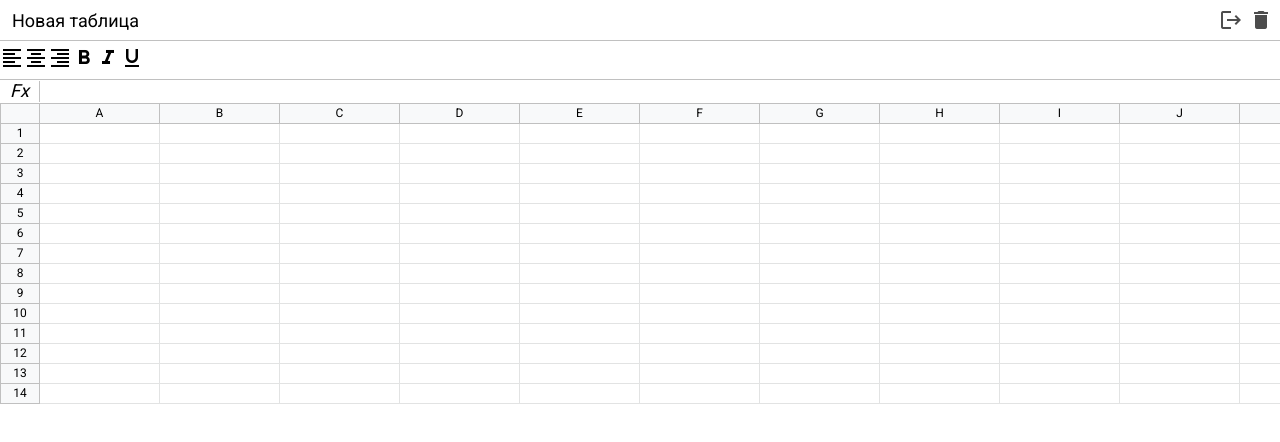
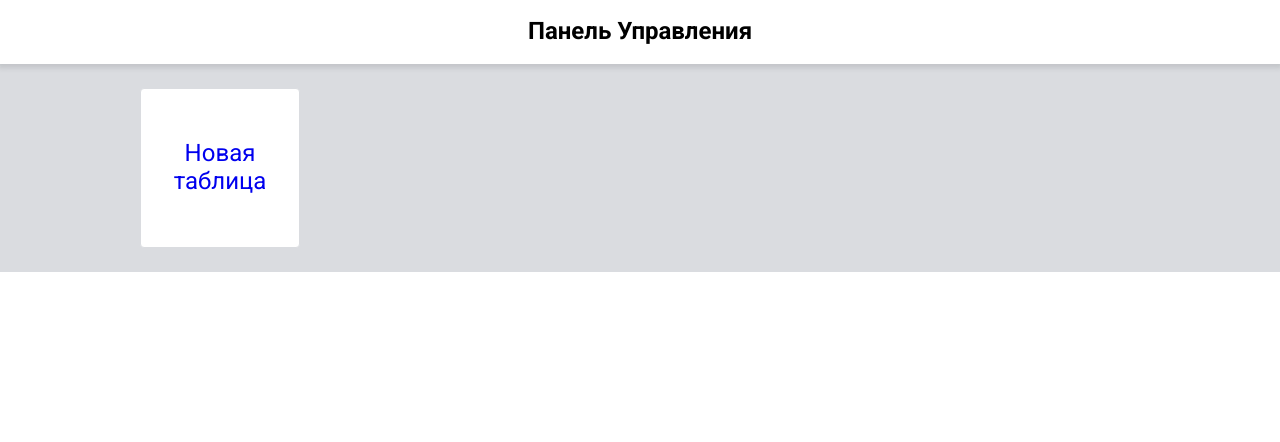
Before and after one commit to Saveliy199757/pet-app-excel-react, a React (Create React App) app: page / in a window 1280 px wide. Shown: the top 442 px of the page. Built offline with nearby package versions, Linux system fonts and the light colour scheme.

Commit message:
add routes createTable and ExcelTable, add pages for routes, code reviwe

```diff
--- a/package.json
+++ b/package.json
@@ -13,6 +13,7 @@
     "normalize.css": "^8.0.1",
     "react": "^18.2.0",
     "react-dom": "^18.2.0",
+    "react-router-dom": "^6.0.0-beta.0",
     "react-scripts": "5.0.1",
     "typescript": "^4.9.4",
     "web-vitals": "^2.1.4"
--- a/src/App.tsx
+++ b/src/App.tsx
@@ -1,18 +1,16 @@
 import React from 'react';
 import './scss/index.scss'
-import Table from "./components/Table";
-import Formula from "./components/Formula";
-import Header from "./components/Header";
-import Toolbar from "./components/Toolbar";
+import {Route, Routes} from "react-router";
+import {CREATE_TABLE, TABLE} from "./urls";
+import CreateTable from "./pages/CreateTable";
+import ExcelTable from "./pages/ExcelTable";
 
 function App() {
   return (
-    <div>
-      <Header />
-      <Toolbar />
-      <Formula />
-      <Table/>
-    </div>
+      <Routes>
+          <Route path={CREATE_TABLE} element={<CreateTable />} />
+          <Route path={TABLE} element={<ExcelTable />} />
+      </Routes>
   );
 }
 
--- a/src/components/Table/Table.tsx
+++ b/src/components/Table/Table.tsx
@@ -18,6 +18,7 @@ const Table = ({ rowsCount = defaultRowsCount }: IProps) => {
         .fill('')
         .map(toChar)
     const rows = new Array(rowsCount - 1).fill('')
+    const cell = new Array(colsCount).fill('')
     return (
         <div className="excel__table">
             <Row height={DEFAULT_HEIGHT_ROW}>
@@ -27,10 +28,8 @@ const Table = ({ rowsCount = defaultRowsCount }: IProps) => {
             </Row>
                 {
                     rows.map((row, index) => {
-                        const cell = new Array(colsCount)
-                            .fill('')
-                            .map(() => <Cell>{row}</Cell> )
-                        return <Row number={index + 1} height={DEFAULT_HEIGHT_ROW}>{cell}</Row>
+                        const cellResult = cell.map(() => <Cell>{row}</Cell> )
+                        return <Row number={index + 1} height={DEFAULT_HEIGHT_ROW}>{cellResult}</Row>
                     })
                 }
         </div>
--- a/src/components/Table/components/Row/Row.tsx
+++ b/src/components/Table/components/Row/Row.tsx
@@ -1,4 +1,5 @@
 import React from 'react';
+import RowResizer from "./RowResizer";
 
 interface IProps {
     children: React.ReactNode,
@@ -11,7 +12,7 @@ const Row = ({ children, number, height  }: IProps) => {
         <div className="row" data-type="resizeble" data-key={number} style={{ height: height }}>
             <div className="row-info unselectable">
                 {number ? number : ""}
-                {number ? <div className="row-resize" data-resize="row"></div> : ""}
+                {number ? <RowResizer /> : ""}
             </div>
             <div className="row-data">{children}</div>
         </div>
--- /dev/null
+++ b/src/components/Table/components/Row/RowResizer.tsx
@@ -0,0 +1,18 @@
+import React, {useState} from "react";
+import {DEFAULT_ROW_INFO_WIDTH} from "../../../../constans/table.constans";
+
+const RowResizer = () => {
+    const [width, setWidth] = useState<number | string>()
+    return (
+        <div
+            className="row-resize"
+            data-resize="row"
+            style={{width: width + "px"}}
+            onMouseDown={() => setWidth(5000) }
+            onMouseUp={() => setWidth(DEFAULT_ROW_INFO_WIDTH - 1)}
+        >
+        </div>
+    );
+};
+
+export default RowResizer;
--- a/src/constans/table.constans.ts
+++ b/src/constans/table.constans.ts
@@ -12,3 +12,4 @@ export const CODE = {
 export const defaultRowsCount: number = 15
 export const DEFAULT_WIDTH_CELL: number = 120
 export const DEFAULT_HEIGHT_ROW: number = 20
+export const DEFAULT_ROW_INFO_WIDTH: number = 40
--- a/src/index.tsx
+++ b/src/index.tsx
@@ -1,12 +1,15 @@
 import React from 'react';
 import ReactDOM from 'react-dom/client';
-import App from './App';
+import App from "./App";
+import {BrowserRouter} from "react-router-dom";
 
 const root = ReactDOM.createRoot(
   document.getElementById('root') as HTMLElement
 );
 root.render(
   <React.StrictMode>
-    <App />
+      <BrowserRouter>
+          <App/>
+      </BrowserRouter>
   </React.StrictMode>
 );
--- /dev/null
+++ b/src/pages/CreateTable/CreateTable.tsx
@@ -0,0 +1,26 @@
+import React from 'react';
+import {Link} from "react-router-dom";
+import {TABLE} from "../../urls";
+
+const CreateTable = () => {
+    return (
+        <div className="dashboard">
+            <div className="dashboard__header">
+                <h1>Панель Управления</h1>
+            </div>
+            <div className="dashboard__create">
+                <div className="dashboard__container">
+                    <Link to={TABLE} className="dashboard__button">
+                        Новая таблица
+                    </Link>
+                </div>
+            </div>
+            <div className="dashboard__table">
+                <div className="dashboard__container">
+                </div>
+            </div>
+        </div>
+    );
+};
+
+export default CreateTable;
--- /dev/null
+++ b/src/pages/CreateTable/index.tsx
@@ -0,0 +1,3 @@
+import CreateTable from "./CreateTable";
+
+export default CreateTable
--- /dev/null
+++ b/src/pages/ExcelTable/ExcelTable.tsx
@@ -0,0 +1,18 @@
+import React from 'react';
+import Header from "../../components/Header";
+import Toolbar from "../../components/Toolbar";
+import Formula from "../../components/Formula";
+import Table from "../../components/Table";
+
+const ExcelTable = () => {
+    return (
+        <div className="excel">
+            <Header />
+            <Toolbar />
+            <Formula />
+            <Table/>
+        </div>
+    );
+};
+
+export default ExcelTable;
--- /dev/null
+++ b/src/pages/ExcelTable/index.tsx
@@ -0,0 +1,3 @@
+import ExcelTable from "./ExcelTable";
+
+export default ExcelTable;
--- /dev/null
+++ b/src/urls.ts
@@ -0,0 +1,2 @@
+export const CREATE_TABLE = "/"
+export const TABLE = "/excel_table/:id"
```
Also changed, not shown: 1 other file (tests, documents, lock files or other folders).
